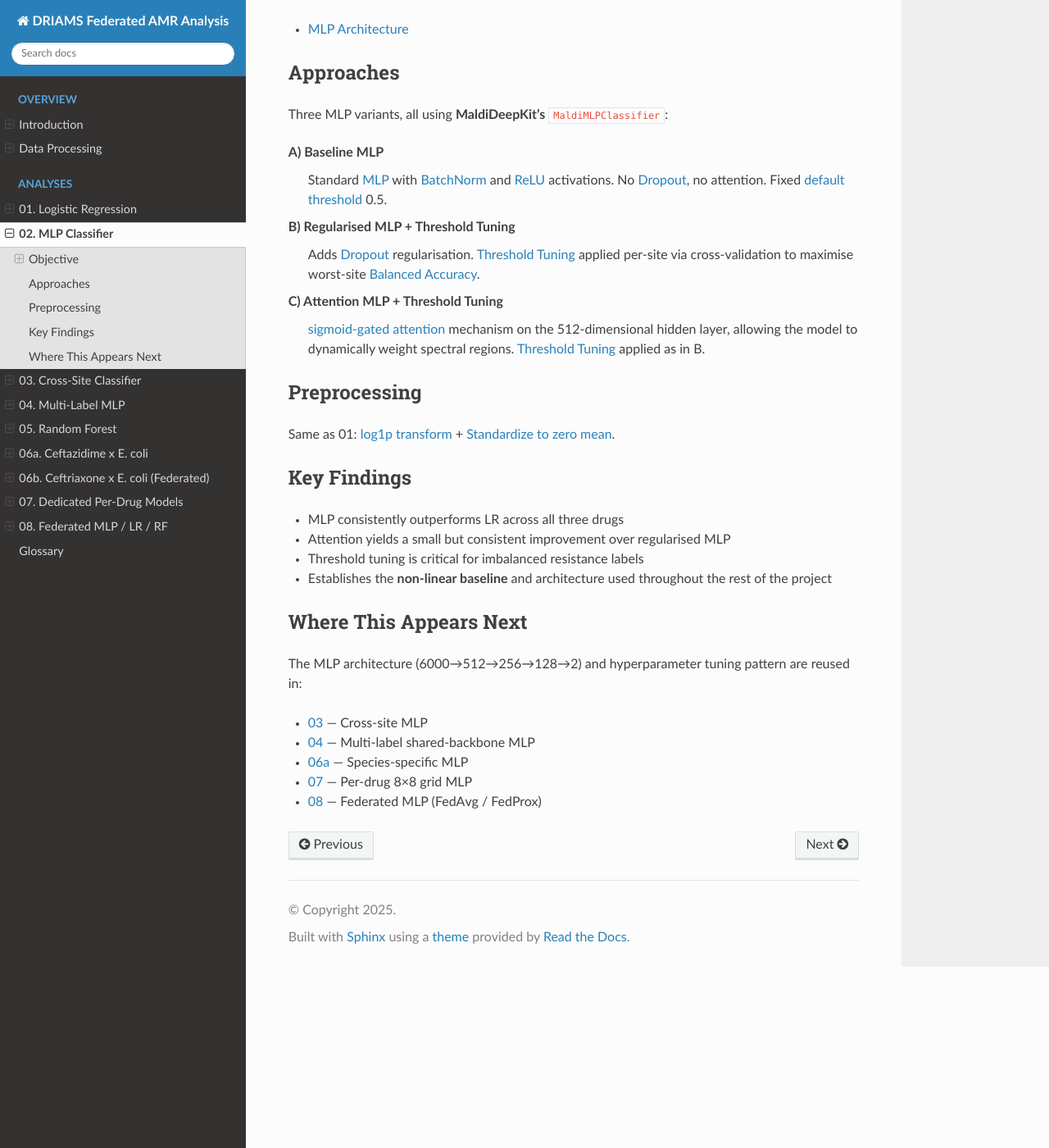
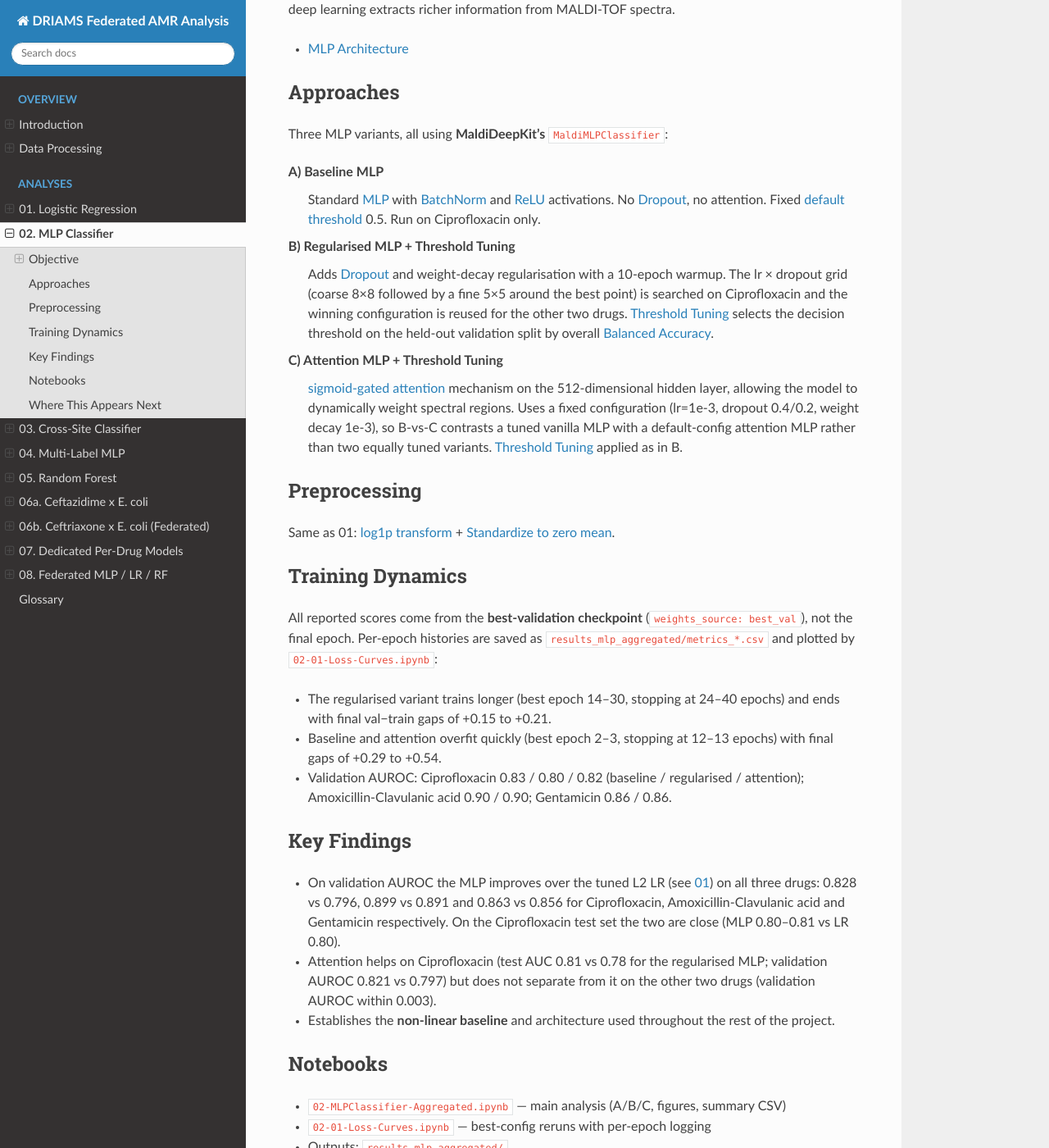
Before and after one commit to asd-standard/Dryad_DRIAMS, a Sphinx documentation site: the page built from docs/02-MLPClassifier-Aggregated/index.rst, in a window 1280 px wide and 1400 px high, scrolled down 312 px. Shown: the whole window at 82% size. Built offline with Sphinx 7.4.7 and the Read the Docs theme 3.1.0, drawn with Linux system fonts in a browser that asks for light colours; some of the changed text lies outside the part shown.

Commit message:
Revise 01/02 docs with measured findings and training diagnostics

```diff
--- a/docs/02-MLPClassifier-Aggregated/index.rst
+++ b/docs/02-MLPClassifier-Aggregated/index.rst
@@ -1,7 +1,8 @@
 02 — MLP Classifier Analysis
 ==============================
 
-Aggregated DRIAMS (A+B+C+D) — Top 3 drugs.
+Aggregated DRIAMS (A+B+C+D) — Top 3 drugs: Ciprofloxacin (23,662 samples),
+Amoxicillin-Clavulanic acid (19,967), Gentamicin (18,312).
 
 
 Objective
@@ -23,31 +24,67 @@
 
 **A) Baseline MLP**
    Standard :term:`MLP` with :term:`BatchNorm` and :term:`ReLU` activations. No
-   :term:`Dropout`, no attention. Fixed :term:`default threshold` 0.5.
+   :term:`Dropout`, no attention. Fixed :term:`default threshold` 0.5. Run on
+   Ciprofloxacin only.
 
 **B) Regularised MLP + Threshold Tuning**
-   Adds :term:`Dropout` regularisation. :term:`Threshold Tuning` applied
-   per-site via cross-validation to maximise worst-site
+   Adds :term:`Dropout` and weight-decay regularisation with a 10-epoch
+   warmup. The lr × dropout grid (coarse 8×8 followed by a fine 5×5 around
+   the best point) is searched on Ciprofloxacin and the winning configuration
+   is reused for the other two drugs. :term:`Threshold Tuning` selects the
+   decision threshold on the held-out validation split by overall
    :term:`Balanced Accuracy`.
 
 **C) Attention MLP + Threshold Tuning**
    :term:`sigmoid-gated attention` mechanism on the 512-dimensional hidden
-   layer, allowing the model to dynamically weight spectral regions.
-   :term:`Threshold Tuning` applied as in B.
+   layer, allowing the model to dynamically weight spectral regions. Uses a
+   fixed configuration (lr=1e-3, dropout 0.4/0.2, weight decay 1e-3), so
+   B-vs-C contrasts a tuned vanilla MLP with a default-config attention MLP
+   rather than two equally tuned variants. :term:`Threshold Tuning` applied
+   as in B.
 
 Preprocessing
 -------------
 
 Same as 01: :term:`log1p transform` + :term:`Standardize to zero mean`.
 
+Training Dynamics
+-----------------
+
+All reported scores come from the **best-validation checkpoint**
+(``weights_source: best_val``), not the final epoch. Per-epoch histories are
+saved as ``results_mlp_aggregated/metrics_*.csv`` and plotted by
+``02-01-Loss-Curves.ipynb``:
+
+- The regularised variant trains longer (best epoch 14–30, stopping at
+  24–40 epochs) and ends with final val−train gaps of +0.15 to +0.21.
+- Baseline and attention overfit quickly (best epoch 2–3, stopping at
+  12–13 epochs) with final gaps of +0.29 to +0.54.
+- Validation AUROC: Ciprofloxacin 0.83 / 0.80 / 0.82 (baseline /
+  regularised / attention); Amoxicillin-Clavulanic acid 0.90 / 0.90;
+  Gentamicin 0.86 / 0.86.
+
 Key Findings
 ------------
 
-- MLP consistently outperforms LR across all three drugs
-- Attention yields a small but consistent improvement over regularised MLP
-- Threshold tuning is critical for imbalanced resistance labels
+- On validation AUROC the MLP improves over the tuned L2 LR (see
+  :doc:`01 </01-LogisticAnalysis-Aggregated/index>`) on all three drugs:
+  0.828 vs 0.796, 0.899 vs 0.891 and 0.863 vs 0.856 for Ciprofloxacin,
+  Amoxicillin-Clavulanic acid and Gentamicin respectively. On the
+  Ciprofloxacin test set the two are close (MLP 0.80–0.81 vs LR 0.80).
+- Attention helps on Ciprofloxacin (test AUC 0.81 vs 0.78 for the
+  regularised MLP; validation AUROC 0.821 vs 0.797) but does not separate
+  from it on the other two drugs (validation AUROC within 0.003).
 - Establishes the **non-linear baseline** and architecture used throughout
-  the rest of the project
+  the rest of the project.
+
+Notebooks
+---------
+
+- ``02-MLPClassifier-Aggregated.ipynb`` — main analysis (A/B/C, figures,
+  summary CSV)
+- ``02-01-Loss-Curves.ipynb`` — best-config reruns with per-epoch logging
+- Outputs: ``results_mlp_aggregated/``
 
 Where This Appears Next
 -----------------------
--- a/docs/04-Multi-Label-mlp/experiments.rst
+++ b/docs/04-Multi-Label-mlp/experiments.rst
@@ -28,8 +28,8 @@
 
 Adds a :term:`sigmoid-gated attention` mechanism to the 512-dim hidden layer.
 The model learns to dynamically weight spectral features per sample.
-Tests whether attention, which helped in the per-drug MLP (02), also
-helps in the multi-label setting.
+Tests whether attention, which helped on Ciprofloxacin in the per-drug
+MLP (02), also helps in the multi-label setting.
 
 03 — Wider Backbone Ablation
 ----------------------------
```
Also changed, not shown: docs/01-LogisticAnalysis-Aggregated/index.rst (+44 -12 lines), docs/02-MLPClassifier-Aggregated/architecture.rst (+25 -13 lines).
